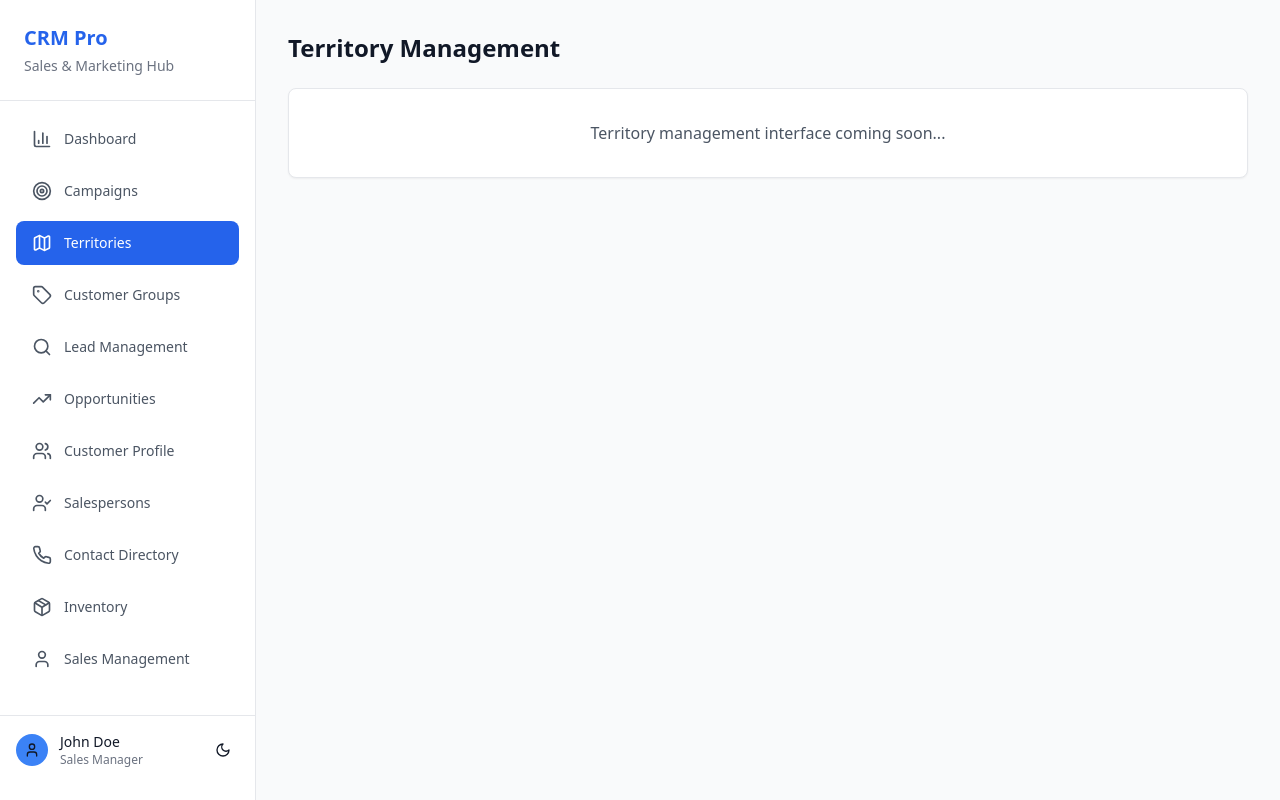
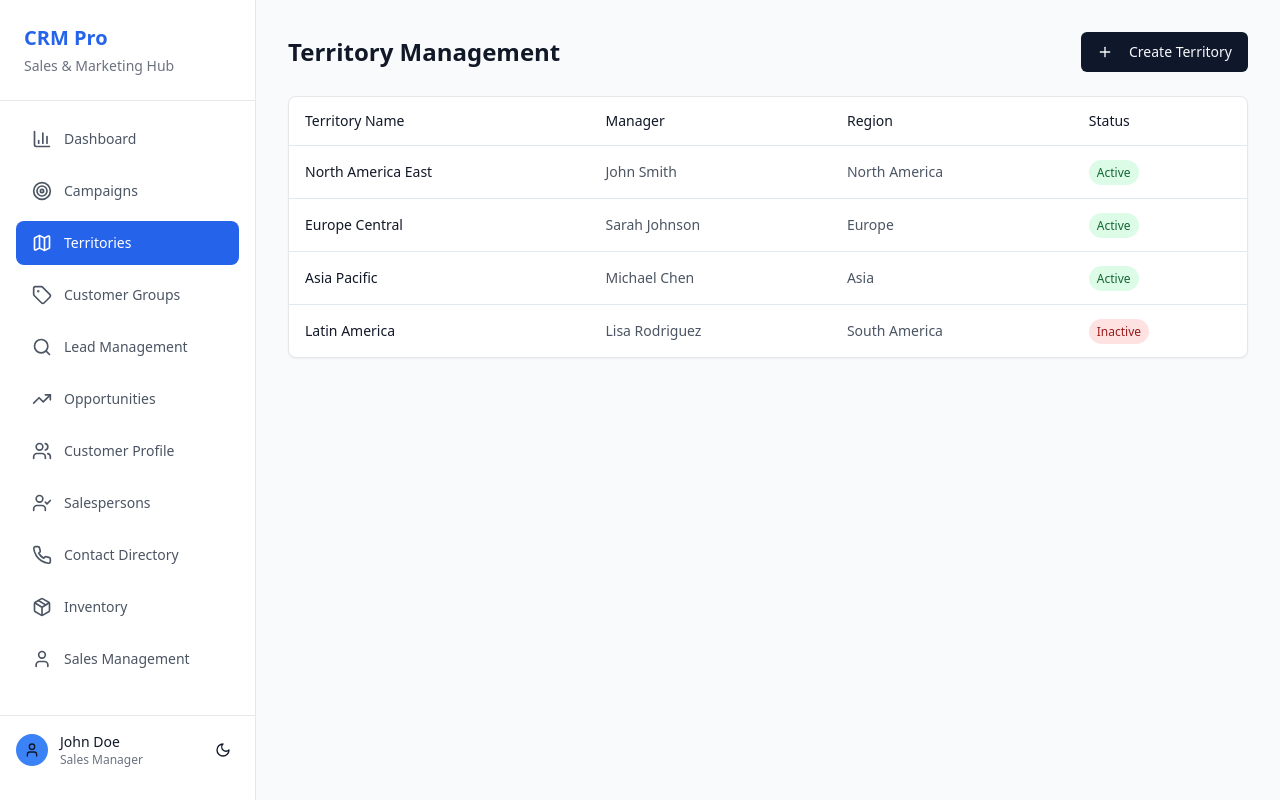
Before and after one commit to AshifurNahid/crm-frontend, a React (Vite) app: page / in a window 1280 px wide. Both pictures are taken after a click on the button "Territories". Built offline with nearby package versions, Linux system fonts and the light colour scheme.

Commit message:
feat: Add create button and dummy data
Adds a "create" button to Territory Management and Customer Groups pages. Includes dummy data to display in the respective tables.

```diff
--- a/src/pages/Index.tsx
+++ b/src/pages/Index.tsx
@@ -1,5 +1,8 @@
-
 import React, { useState } from 'react';
+import { Link } from 'react-router-dom';
+import { Plus } from 'lucide-react';
+import { Button } from '@/components/ui/button';
+import { Table, TableBody, TableCell, TableHead, TableHeader, TableRow } from '@/components/ui/table';
 import Sidebar from '../components/Sidebar';
 import Dashboard from '../components/Dashboard';
 import LeadManagement from '../components/LeadManagement';
@@ -8,6 +11,23 @@ import CustomerProfile from '../components/CustomerProfile';
 
 const Index = () => {
   const [activeModule, setActiveModule] = useState('dashboard');
+
+  // Dummy data for territories
+  const mockTerritories = [
+    { id: '1', name: 'North America East', manager: 'John Smith', region: 'North America', status: 'Active' },
+    { id: '2', name: 'Europe Central', manager: 'Sarah Johnson', region: 'Europe', status: 'Active' },
+    { id: '3', name: 'Asia Pacific', manager: 'Michael Chen', region: 'Asia', status: 'Active' },
+    { id: '4', name: 'Latin America', manager: 'Lisa Rodriguez', region: 'South America', status: 'Inactive' },
+  ];
+
+  // Dummy data for customer groups
+  const mockCustomerGroups = [
+    { id: '1', name: 'Enterprise Customers', parentGroup: 'Root', isGroupNode: true, creditLimit: 100000 },
+    { id: '2', name: 'Small Business', parentGroup: 'Root', isGroupNode: true, creditLimit: 25000 },
+    { id: '3', name: 'Government Clients', parentGroup: 'Enterprise Customers', isGroupNode: false, creditLimit: 500000 },
+    { id: '4', name: 'Non-Profit Organizations', parentGroup: 'Root', isGroupNode: true, creditLimit: 15000 },
+    { id: '5', name: 'Technology Startups', parentGroup: 'Small Business', isGroupNode: false, creditLimit: 50000 },
+  ];
 
   const renderActiveModule = () => {
     switch (activeModule) {
@@ -31,18 +51,90 @@ const Index = () => {
       case 'territories':
         return (
           <div className="space-y-6">
-            <h1 className="text-2xl font-bold text-gray-900 dark:text-white">Territory Management</h1>
-            <div className="bg-white dark:bg-[#1f1f1f] rounded-lg shadow-sm border border-gray-200 dark:border-gray-700 p-8 text-center">
-              <p className="text-gray-600 dark:text-gray-300">Territory management interface coming soon...</p>
+            <div className="flex justify-between items-center">
+              <h1 className="text-2xl font-bold text-gray-900 dark:text-white">Territory Management</h1>
+              <Link to="/territory/create">
+                <Button>
+                  <Plus className="w-4 h-4 mr-2" />
+                  Create Territory
+                </Button>
+              </Link>
+            </div>
+            <div className="bg-white dark:bg-[#1f1f1f] rounded-lg shadow-sm border border-gray-200 dark:border-gray-700">
+              <Table>
+                <TableHeader>
+                  <TableRow>
+                    <TableHead className="text-gray-900 dark:text-white">Territory Name</TableHead>
+                    <TableHead className="text-gray-900 dark:text-white">Manager</TableHead>
+                    <TableHead className="text-gray-900 dark:text-white">Region</TableHead>
+                    <TableHead className="text-gray-900 dark:text-white">Status</TableHead>
+                  </TableRow>
+                </TableHeader>
+                <TableBody>
+                  {mockTerritories.map((territory) => (
+                    <TableRow key={territory.id}>
+                      <TableCell className="text-gray-900 dark:text-white font-medium">{territory.name}</TableCell>
+                      <TableCell className="text-gray-600 dark:text-gray-300">{territory.manager}</TableCell>
+                      <TableCell className="text-gray-600 dark:text-gray-300">{territory.region}</TableCell>
+                      <TableCell>
+                        <span className={`px-2 py-1 rounded-full text-xs font-medium ${
+                          territory.status === 'Active'
+                            ? 'bg-green-100 text-green-800 dark:bg-green-900 dark:text-green-300'
+                            : 'bg-red-100 text-red-800 dark:bg-red-900 dark:text-red-300'
+                        }`}>
+                          {territory.status}
+                        </span>
+                      </TableCell>
+                    </TableRow>
+                  ))}
+                </TableBody>
+              </Table>
             </div>
           </div>
         );
       case 'customer-groups':
         return (
           <div className="space-y-6">
-            <h1 className="text-2xl font-bold text-gray-900 dark:text-white">Customer Groups</h1>
-            <div className="bg-white dark:bg-[#1f1f1f] rounded-lg shadow-sm border border-gray-200 dark:border-gray-700 p-8 text-center">
-              <p className="text-gray-600 dark:text-gray-300">Customer groups interface coming soon...</p>
+            <div className="flex justify-between items-center">
+              <h1 className="text-2xl font-bold text-gray-900 dark:text-white">Customer Groups</h1>
+              <Link to="/customer-group/create">
+                <Button>
+                  <Plus className="w-4 h-4 mr-2" />
+                  Create Customer Group
+                </Button>
+              </Link>
+            </div>
+            <div className="bg-white dark:bg-[#1f1f1f] rounded-lg shadow-sm border border-gray-200 dark:border-gray-700">
+              <Table>
+                <TableHeader>
+                  <TableRow>
+                    <TableHead className="text-gray-900 dark:text-white">Group Name</TableHead>
+                    <TableHead className="text-gray-900 dark:text-white">Parent Group</TableHead>
+                    <TableHead className="text-gray-900 dark:text-white">Type</TableHead>
+                    <TableHead className="text-gray-900 dark:text-white">Credit Limit</TableHead>
+                  </TableRow>
+                </TableHeader>
+                <TableBody>
+                  {mockCustomerGroups.map((group) => (
+                    <TableRow key={group.id}>
+                      <TableCell className="text-gray-900 dark:text-white font-medium">{group.name}</TableCell>
+                      <TableCell className="text-gray-600 dark:text-gray-300">{group.parentGroup}</TableCell>
+                      <TableCell>
+                        <span className={`px-2 py-1 rounded-full text-xs font-medium ${
+                          group.isGroupNode
+                            ? 'bg-blue-100 text-blue-800 dark:bg-blue-900 dark:text-blue-300'
+                            : 'bg-gray-100 text-gray-800 dark:bg-gray-900 dark:text-gray-300'
+                        }`}>
+                          {group.isGroupNode ? 'Group Node' : 'Leaf Node'}
+                        </span>
+                      </TableCell>
+                      <TableCell className="text-gray-600 dark:text-gray-300">
+                        ${group.creditLimit.toLocaleString()}
+                      </TableCell>
+                    </TableRow>
+                  ))}
+                </TableBody>
+              </Table>
             </div>
           </div>
         );
```
